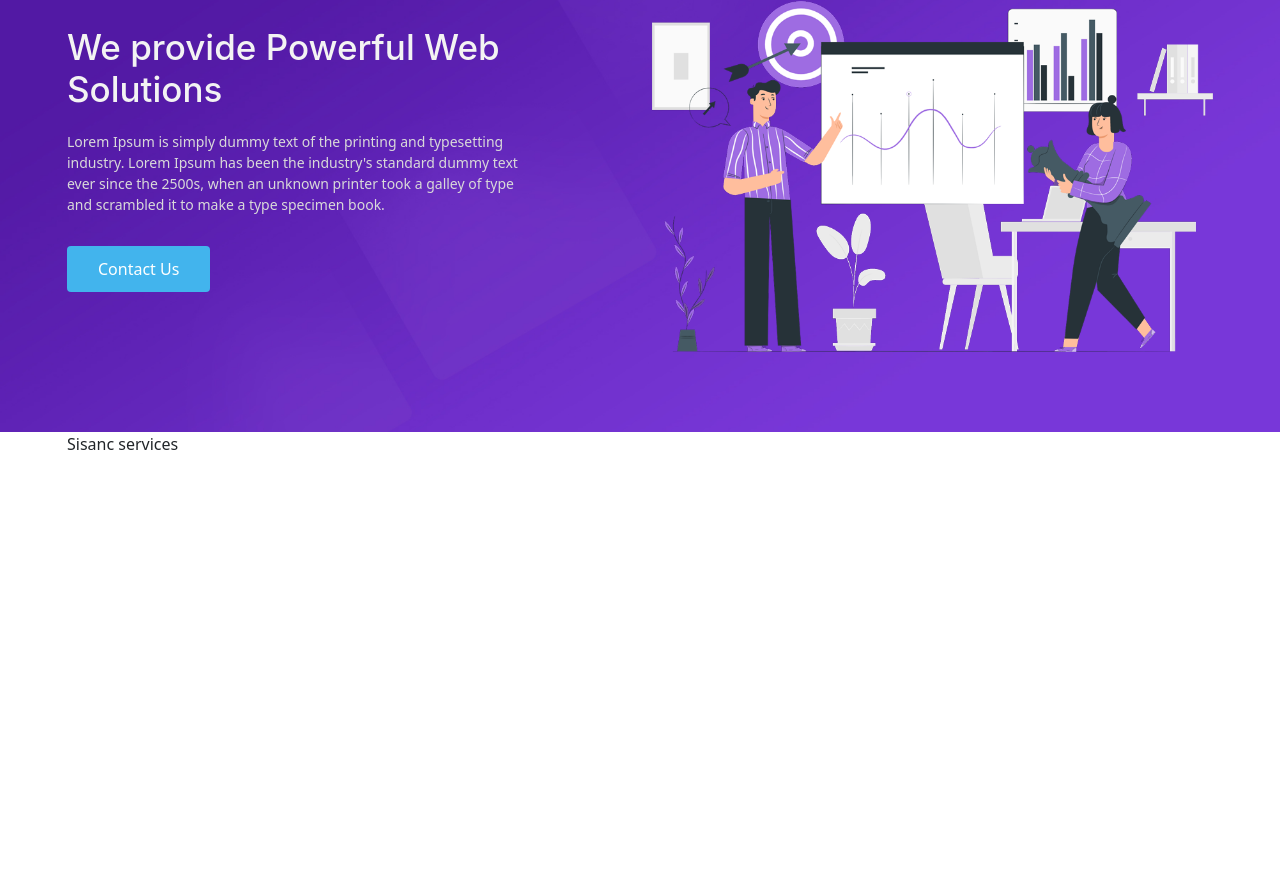
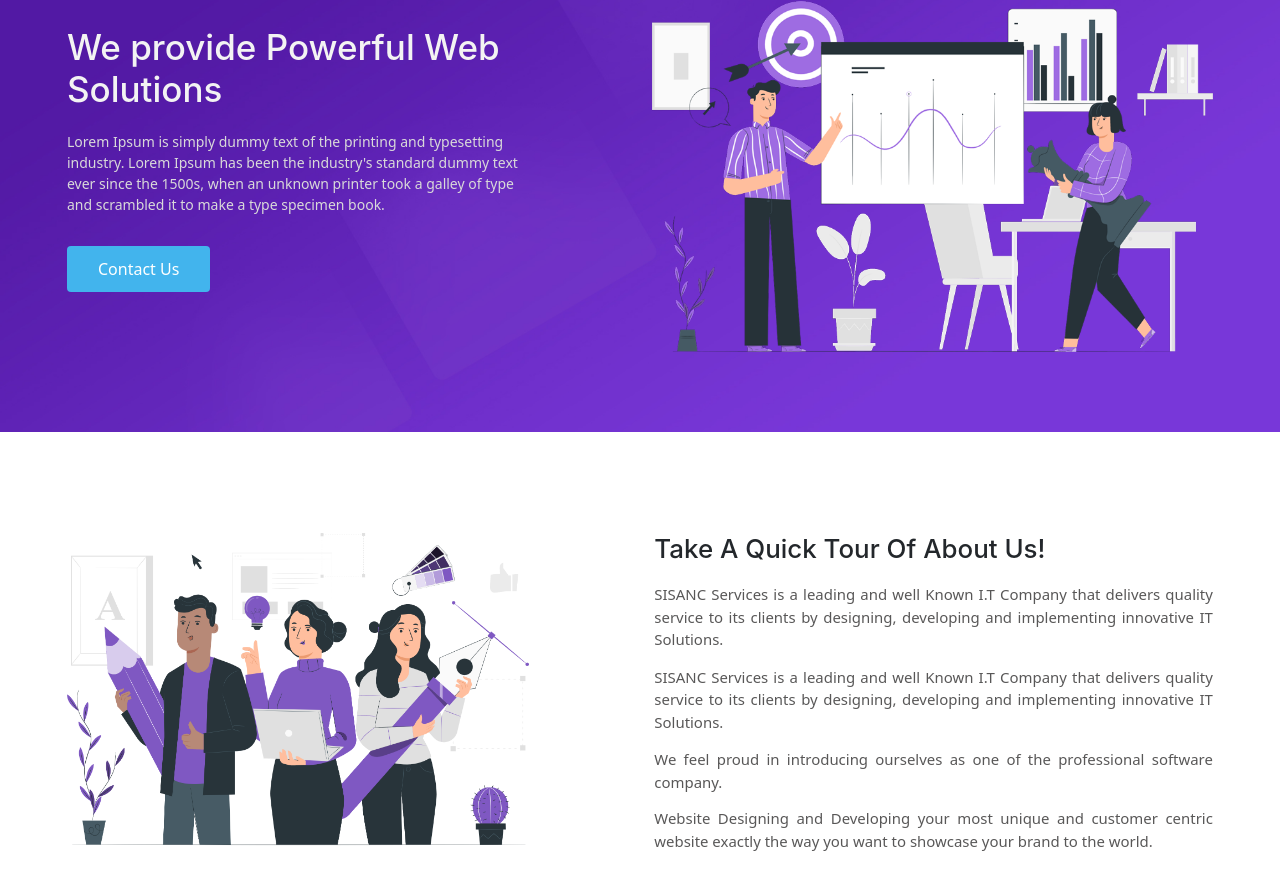
Before and after one commit to KUSUM24/Sisanc_Landing_Page, a React (Create React App) app: page / in a window 1280 px wide. Shown: the part 171-1060 px from the top of the page. Before the commit the page ends 800 px from the top, so only its background shows below. Built offline with nearby package versions, Linux system fonts and the light colour scheme.

Commit message:
second banner animated

```diff
--- a/src/assets/styles/style.css
+++ b/src/assets/styles/style.css
@@ -89,3 +89,70 @@ button.btn.btn-contact {
   border-radius: 4px;
   margin-top: 15px;
 }
+.about-us-sec {
+  padding: 100px 0;
+}
+
+.about-us-text h2 {
+  text-transform: capitalize;
+  font-size: 26px;
+  margin-bottom: 20px;
+}
+
+.about-us-text p {
+  text-align: justify;
+  font-size: 15px;
+  color: #575656;
+  margin-bottom: 15px;
+}
+
+.title-sec {
+  text-align: center;
+  margin-bottom: 70px;
+}
+
+.title-sec h4 {
+  font-size: 14px;
+  text-transform: capitalize;
+  color: #5219a4;
+  letter-spacing: 0.6px;
+}
+
+.title-sec h2 {
+  font-size: 30px;
+  margin-bottom: 15px;
+}
+
+.title-sec p {
+  color: #999999;
+  font-size: 14px;
+  line-height: 24px;
+}
+
+.icon {
+  background: #7935d79c;
+  width: 60px;
+  padding: 12px;
+  border-radius: 12px;
+  height: 60px;
+  margin-bottom: 15px;
+}
+
+.single-service h3 {
+  font-size: 17px;
+}
+
+.single-service p {
+  font-size: 14px;
+  color: #696969;
+  letter-spacing: 0.3px;
+}
+
+.single-service {
+  margin-bottom: 50px;
+}
+
+.services {
+  background: #f5efff;
+  padding: 80px 0 30px;
+}
--- a/src/components/FirstBanner.jsx
+++ b/src/components/FirstBanner.jsx
@@ -26,14 +26,14 @@ export const FirstBanner = () => {
               <div
                 class="banner-text"
                 data-aos="zoom-out-right"
-                data-aos-delay="250"
+                data-aos-delay="150"
                 data-aos-duration="3000"
               >
                 <h1>We provide Powerful Web Solutions</h1>
                 <p>
                   Lorem Ipsum is simply dummy text of the printing and
                   typesetting industry. Lorem Ipsum has been the industry's
-                  standard dummy text ever since the 2500s, when an unknown
+                  standard dummy text ever since the 1500s, when an unknown
                   printer took a galley of type and scrambled it to make a type
                   specimen book.
                 </p>
@@ -48,7 +48,7 @@ export const FirstBanner = () => {
                 alt="Sisanc Services"
                 class="img-fluid"
                 data-aos="zoom-out-left"
-                data-aos-delay="250"
+                data-aos-delay="150"
                 data-aos-duration="3000"
               />
             </div>
--- a/src/components/SecondBanner.jsx
+++ b/src/components/SecondBanner.jsx
@@ -1,10 +1,68 @@
-import React from "react";
-import { Container } from "react-bootstrap";
+import React, { useEffect } from "react";
+import { Container, Row } from "react-bootstrap";
+import SecondBannerImg from "../assets/images/aboutus.png";
+import AOS from "aos";
+import "aos/dist/aos.css";
 
 export const SecondBanner = () => {
+  useEffect(() => {
+    AOS.init({ duration: 800, delay: 1 });
+    AOS.init({
+      disable: function () {
+        var maxWidth = 800;
+        return window.innerWidth < maxWidth;
+      },
+    });
+  }, []);
   return (
-    <div>
-      <Container>Sisanc services</Container>
+    <div className="about-us-sec">
+      <Container>
+        <Row>
+          <div class="col-md-5">
+            <img
+              src={SecondBannerImg}
+              data-aos="zoom-in-right"
+              data-aos-delay="150"
+              data-aos-duration="3000"
+              alt="About Us"
+              class="img-fluid"
+            />
+          </div>
+          <div class="col-md-1"></div>
+          <div
+            class="col-md-6"
+            data-aos="zoom-in-left"
+            data-aos-delay="150"
+            data-aos-duration="3000"
+          >
+            <div class="about-us-text">
+              <h2>Take a quick tour of about us!</h2>
+              <p>
+                SISANC Services is a leading and well Known I.T Company that
+                delivers quality service to its clients by designing, developing
+                and implementing innovative IT Solutions.
+              </p>
+
+              <p>
+                SISANC Services is a leading and well Known I.T Company that
+                delivers quality service to its clients by designing, developing
+                and implementing innovative IT Solutions.
+              </p>
+
+              <p>
+                We feel proud in introducing ourselves as one of the
+                professional software company.
+              </p>
+
+              <p>
+                Website Designing and Developing your most unique and customer
+                centric website exactly the way you want to showcase your brand
+                to the world.
+              </p>
+            </div>
+          </div>
+        </Row>
+      </Container>
     </div>
   );
 };
```
Also changed, not shown: src/assets/images/aboutus.png (added), src/assets/images/icon1.png (added).
